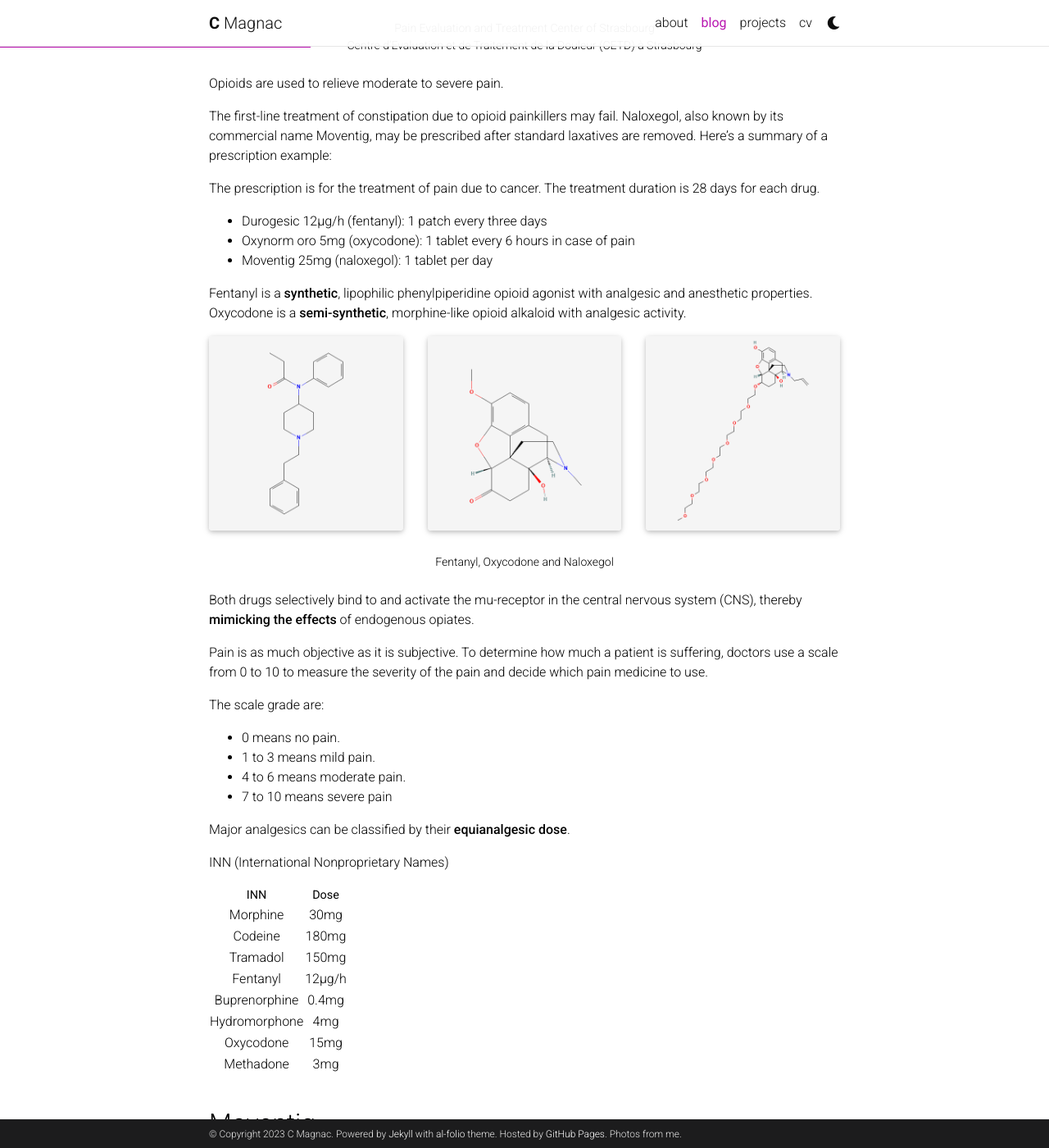
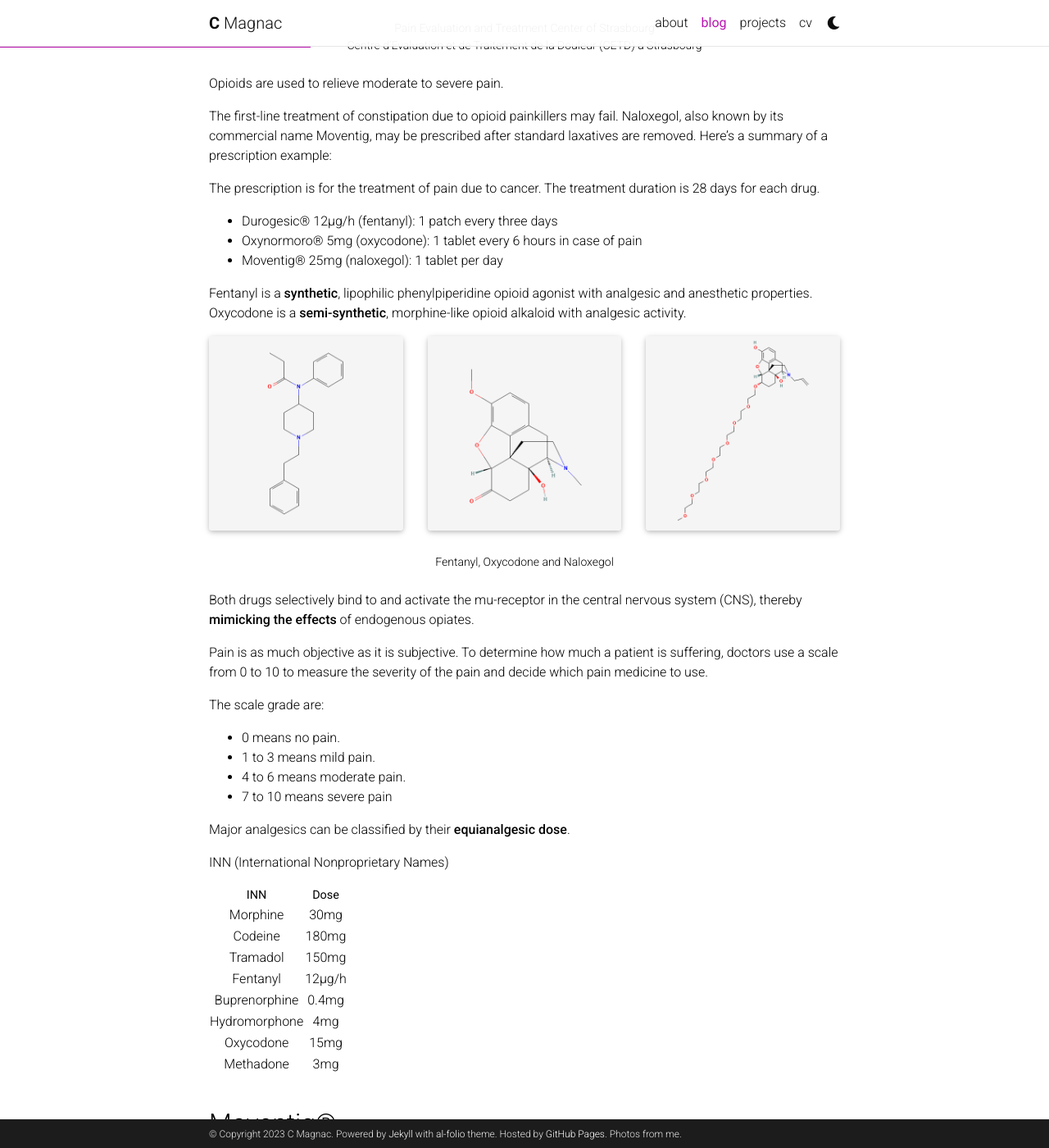
Before and after one commit to CMagnac/cmagnac.github.io, a Jekyll site: the page built from _posts/2023-04-15-opioides-side-effect.md, in a window 1280 px wide and 1400 px high, scrolled down 433 px. Shown: the whole window at 82% size. Built offline with Jekyll 4.4.1, drawn with Linux system fonts in a browser that asks for light colours; full-size pictures stand in for the smaller copies a plugin makes; comment, search, counter and statistics services are not loaded; a style sheet for code colours, icons or effects is not loaded.

Commit message:
Add trademark code

```diff
--- a/_posts/2023-04-15-opioides-side-effect.md
+++ b/_posts/2023-04-15-opioides-side-effect.md
@@ -24,9 +24,9 @@ The first-line treatment of constipation due to opioid painkillers may fail. Nal
 
 The prescription is for the treatment of pain due to cancer. The treatment duration is 28 days for each drug.
 
-* Durogesic 12µg/h (fentanyl): 1 patch every three days
-* Oxynorm oro 5mg (oxycodone): 1 tablet every 6 hours in case of pain
-* Moventig 25mg (naloxegol): 1 tablet per day
+* Durogesic&reg; 12µg/h (fentanyl): 1 patch every three days
+* Oxynormoro&reg; 5mg (oxycodone): 1 tablet every 6 hours in case of pain
+* Moventig&reg; 25mg (naloxegol): 1 tablet per day
 
 Fentanyl is a **synthetic**, lipophilic phenylpiperidine opioid agonist with analgesic and anesthetic properties. Oxycodone is a **semi-synthetic**, morphine-like opioid alkaloid with analgesic activity.
 
@@ -74,7 +74,7 @@ INN (International Nonproprietary Names)
 
 <br>
 
-## Moventig
+## Moventig&reg;
 
 ### 1. Presentation
 
```
Also changed, not shown: _posts/2023-05-05-pegasys.md (+1 -1 lines), _posts/2023-05-13-educational-genetics.md (+4 -4 lines).
